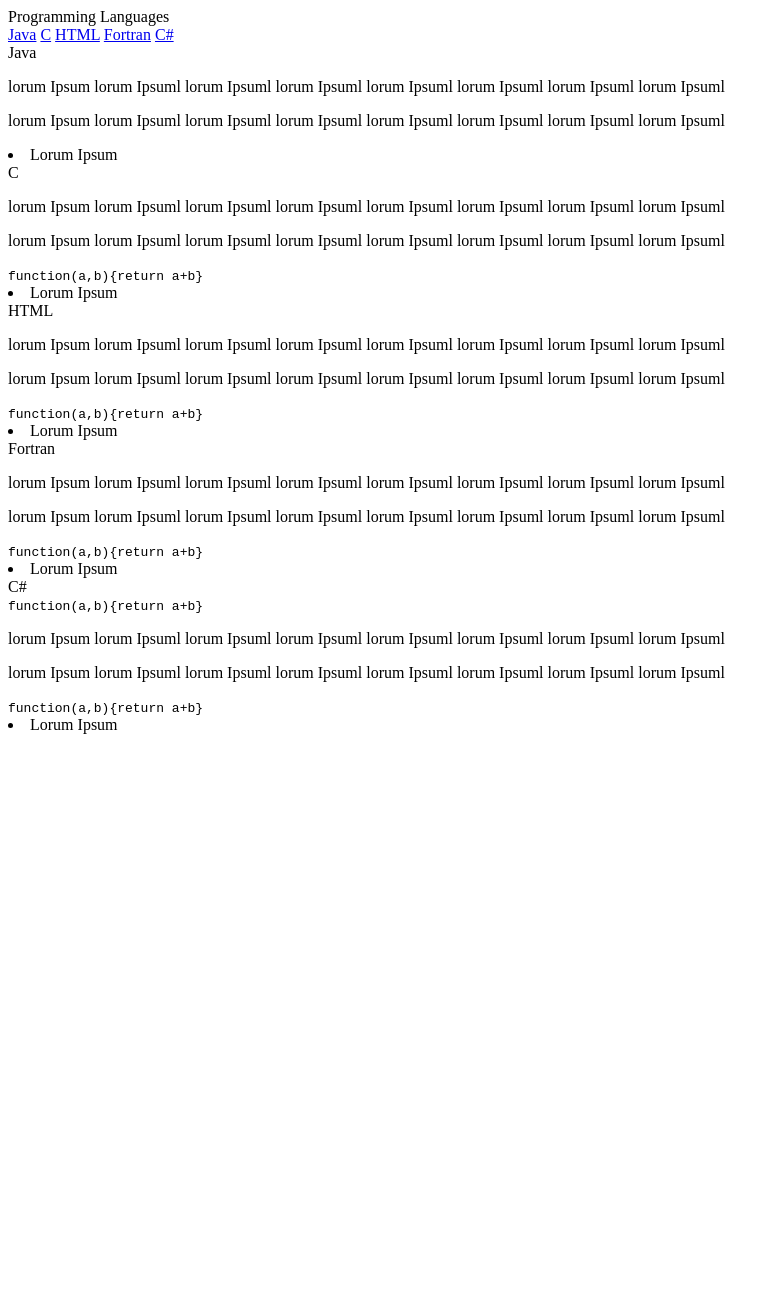
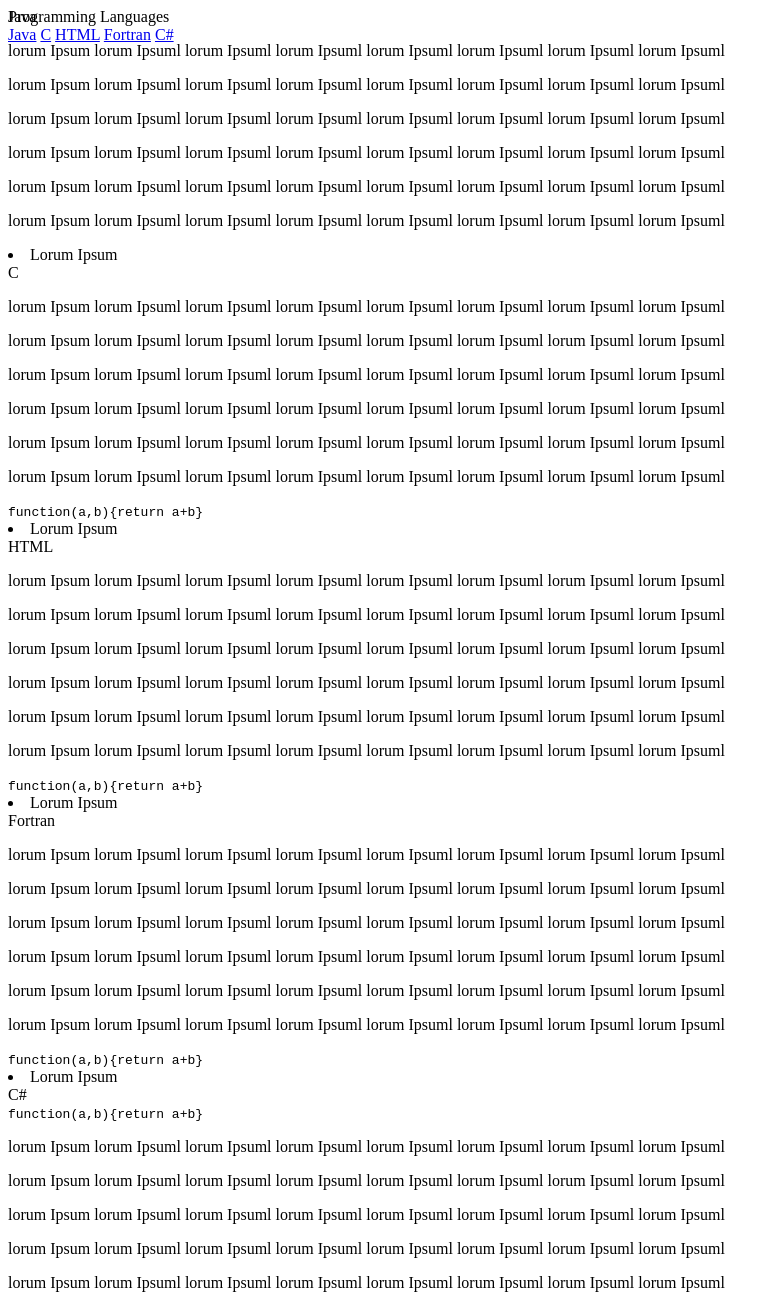
Before and after one commit to Eddiecarl2/Microverse-Trial2, a plain HTML site: page index.html in a window 1280 px wide. Shown: the top 1300 px of the page, without its empty margins (0-780 px from the left). Before the commit the page ends 800 px from the top, so only its background shows below. Drawn offline with Linux system fonts and the light colour scheme.

Commit message:
added to nav, added mquary

```diff
--- a/css/style.css
+++ b/css/style.css
@@ -0,0 +1,5 @@
+@media only screen and (max-width: 500px){
+    body{
+        width: 499px;
+    }
+}
--- a/index.html
+++ b/index.html
@@ -11,7 +11,7 @@
 
 
     <script  src="js/index.js"></script>
-    <nav id="nav-bar">
+    <nav id="nav-bar" style="position: fixed;">
       <header>Programming Languages</header>
       <a href="#Java" class="nav-link">Java</a>
       <a href="#C" class="nav-link">C</a>
@@ -26,9 +26,11 @@
       <section id="Java"class="main-section">
         <header>Java</header>
           <p>lorum Ipsum lorum Ipsuml lorum Ipsuml lorum Ipsuml lorum Ipsuml lorum Ipsuml lorum Ipsuml lorum Ipsuml</p>
-
           <p>lorum Ipsum lorum Ipsuml lorum Ipsuml lorum Ipsuml lorum Ipsuml lorum Ipsuml lorum Ipsuml lorum Ipsuml</p>
-
+          <p>lorum Ipsum lorum Ipsuml lorum Ipsuml lorum Ipsuml lorum Ipsuml lorum Ipsuml lorum Ipsuml lorum Ipsuml</p>
+          <p>lorum Ipsum lorum Ipsuml lorum Ipsuml lorum Ipsuml lorum Ipsuml lorum Ipsuml lorum Ipsuml lorum Ipsuml</p>
+          <p>lorum Ipsum lorum Ipsuml lorum Ipsuml lorum Ipsuml lorum Ipsuml lorum Ipsuml lorum Ipsuml lorum Ipsuml</p>
+          <p>lorum Ipsum lorum Ipsuml lorum Ipsuml lorum Ipsuml lorum Ipsuml lorum Ipsuml lorum Ipsuml lorum Ipsuml</p>
           <li>Lorum Ipsum</li>
       </section>
 
@@ -36,8 +38,11 @@
       <section id="C"class="main-section">
         <header>C</header>
         <p>lorum Ipsum lorum Ipsuml lorum Ipsuml lorum Ipsuml lorum Ipsuml lorum Ipsuml lorum Ipsuml lorum Ipsuml</p>
-
-        <p>lorum Ipsum lorum Ipsuml lorum Ipsuml lorum Ipsuml lorum Ipsuml lorum Ipsuml lorum Ipsuml lorum Ipsuml</p>
+          <p>lorum Ipsum lorum Ipsuml lorum Ipsuml lorum Ipsuml lorum Ipsuml lorum Ipsuml lorum Ipsuml lorum Ipsuml</p>
+          <p>lorum Ipsum lorum Ipsuml lorum Ipsuml lorum Ipsuml lorum Ipsuml lorum Ipsuml lorum Ipsuml lorum Ipsuml</p>
+          <p>lorum Ipsum lorum Ipsuml lorum Ipsuml lorum Ipsuml lorum Ipsuml lorum Ipsuml lorum Ipsuml lorum Ipsuml</p>
+          <p>lorum Ipsum lorum Ipsuml lorum Ipsuml lorum Ipsuml lorum Ipsuml lorum Ipsuml lorum Ipsuml lorum Ipsuml</p>
+          <p>lorum Ipsum lorum Ipsuml lorum Ipsuml lorum Ipsuml lorum Ipsuml lorum Ipsuml lorum Ipsuml lorum Ipsuml</p>
           <code> function(a,b){return a+b}</code>
           <li>Lorum Ipsum</li>
       </section>
@@ -46,8 +51,11 @@
       <section id="HTML"class="main-section">
         <header>HTML</header>
         <p>lorum Ipsum lorum Ipsuml lorum Ipsuml lorum Ipsuml lorum Ipsuml lorum Ipsuml lorum Ipsuml lorum Ipsuml</p>
-
-        <p>lorum Ipsum lorum Ipsuml lorum Ipsuml lorum Ipsuml lorum Ipsuml lorum Ipsuml lorum Ipsuml lorum Ipsuml</p>
+          <p>lorum Ipsum lorum Ipsuml lorum Ipsuml lorum Ipsuml lorum Ipsuml lorum Ipsuml lorum Ipsuml lorum Ipsuml</p>
+          <p>lorum Ipsum lorum Ipsuml lorum Ipsuml lorum Ipsuml lorum Ipsuml lorum Ipsuml lorum Ipsuml lorum Ipsuml</p>
+          <p>lorum Ipsum lorum Ipsuml lorum Ipsuml lorum Ipsuml lorum Ipsuml lorum Ipsuml lorum Ipsuml lorum Ipsuml</p>
+          <p>lorum Ipsum lorum Ipsuml lorum Ipsuml lorum Ipsuml lorum Ipsuml lorum Ipsuml lorum Ipsuml lorum Ipsuml</p>
+          <p>lorum Ipsum lorum Ipsuml lorum Ipsuml lorum Ipsuml lorum Ipsuml lorum Ipsuml lorum Ipsuml lorum Ipsuml</p>
           <code> function(a,b){return a+b}</code>
 
           <li>Lorum Ipsum</li>
@@ -56,8 +64,11 @@
       <section id="Fortran"class="main-section">
         <header>Fortran</header>
         <p>lorum Ipsum lorum Ipsuml lorum Ipsuml lorum Ipsuml lorum Ipsuml lorum Ipsuml lorum Ipsuml lorum Ipsuml</p>
-
-        <p>lorum Ipsum lorum Ipsuml lorum Ipsuml lorum Ipsuml lorum Ipsuml lorum Ipsuml lorum Ipsuml lorum Ipsuml</p>
+          <p>lorum Ipsum lorum Ipsuml lorum Ipsuml lorum Ipsuml lorum Ipsuml lorum Ipsuml lorum Ipsuml lorum Ipsuml</p>
+          <p>lorum Ipsum lorum Ipsuml lorum Ipsuml lorum Ipsuml lorum Ipsuml lorum Ipsuml lorum Ipsuml lorum Ipsuml</p>
+          <p>lorum Ipsum lorum Ipsuml lorum Ipsuml lorum Ipsuml lorum Ipsuml lorum Ipsuml lorum Ipsuml lorum Ipsuml</p>
+          <p>lorum Ipsum lorum Ipsuml lorum Ipsuml lorum Ipsuml lorum Ipsuml lorum Ipsuml lorum Ipsuml lorum Ipsuml</p>
+          <p>lorum Ipsum lorum Ipsuml lorum Ipsuml lorum Ipsuml lorum Ipsuml lorum Ipsuml lorum Ipsuml lorum Ipsuml</p>
           <code> function(a,b){return a+b}</code>
           <li>Lorum Ipsum</li>
         </section>
@@ -66,7 +77,10 @@
         <header>C#</header>
         <code> function(a,b){return a+b}</code>
         <p>lorum Ipsum lorum Ipsuml lorum Ipsuml lorum Ipsuml lorum Ipsuml lorum Ipsuml lorum Ipsuml lorum Ipsuml</p>
-
+          <p>lorum Ipsum lorum Ipsuml lorum Ipsuml lorum Ipsuml lorum Ipsuml lorum Ipsuml lorum Ipsuml lorum Ipsuml</p>
+          <p>lorum Ipsum lorum Ipsuml lorum Ipsuml lorum Ipsuml lorum Ipsuml lorum Ipsuml lorum Ipsuml lorum Ipsuml</p>
+          <p>lorum Ipsum lorum Ipsuml lorum Ipsuml lorum Ipsuml lorum Ipsuml lorum Ipsuml lorum Ipsuml lorum Ipsuml</p>
+          <p>lorum Ipsum lorum Ipsuml lorum Ipsuml lorum Ipsuml lorum Ipsuml lorum Ipsuml lorum Ipsuml lorum Ipsuml</p>
           <p>lorum Ipsum lorum Ipsuml lorum Ipsuml lorum Ipsuml lorum Ipsuml lorum Ipsuml lorum Ipsuml lorum Ipsuml</p>
           <code> function(a,b){return a+b}</code>
           <li>Lorum Ipsum</li>
```
